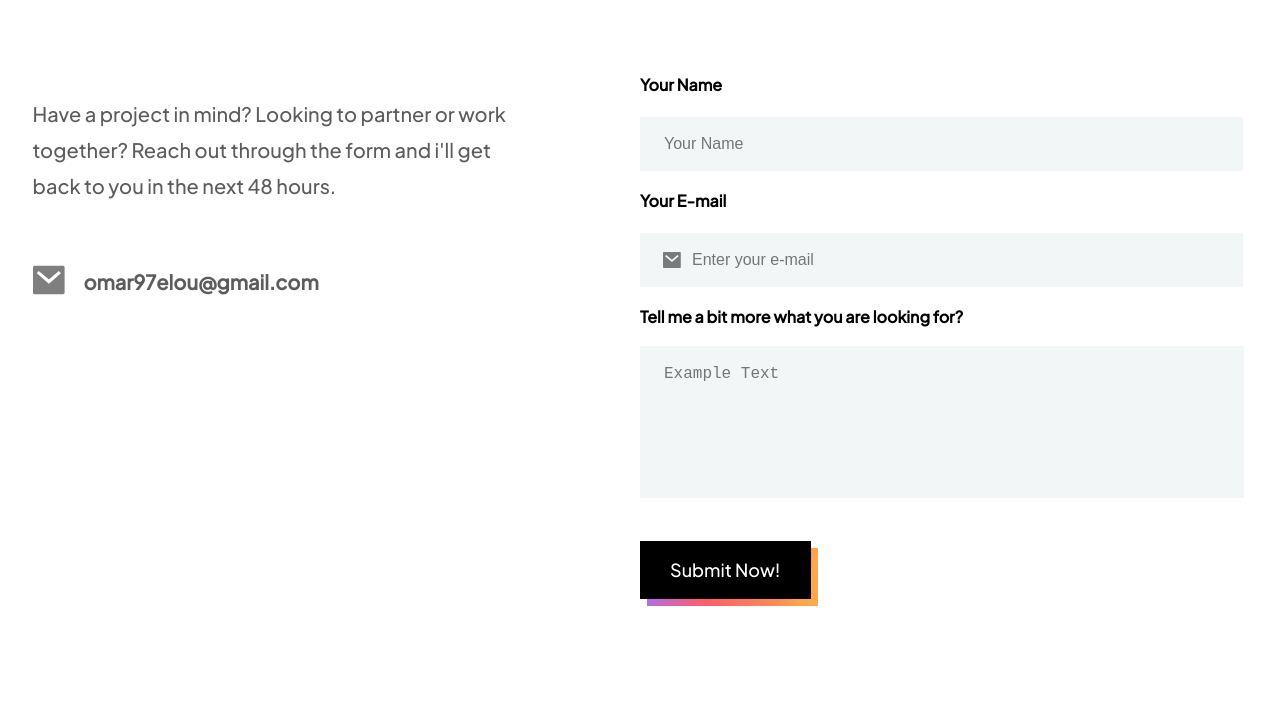
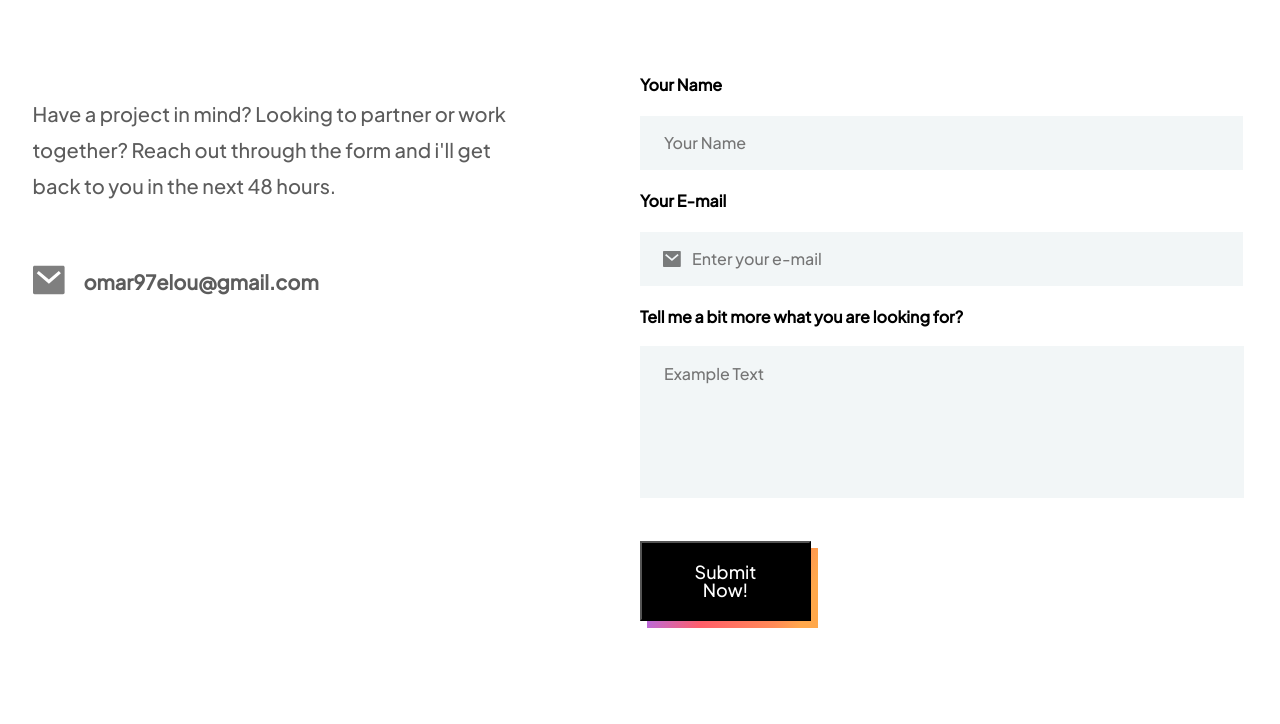
Before and after one commit to Elouarz/Professional-Portfolio, a plain HTML site: page index.html in a window 1280 px wide. Shown: the part 2976-3700 px from the top of the page. Drawn offline with nearby package versions, Linux system fonts and the light colour scheme.

Commit message:
html changes button

```diff
--- a/index.css
+++ b/index.css
@@ -7,6 +7,10 @@ body {
     font-size: 14px;
     line-height: 20px;
     margin: 0px;
+}
+
+*{
+    font-family: 'Plus Jakarta Sans', sans-serif;
 }
 
 .side-menu {
--- a/index.html
+++ b/index.html
@@ -246,7 +246,9 @@
                 </div>
             </div>
             <div class="contact-width contact-marg-top contact-height">
+                <form name="contact" method="POST" data-netlify="true">
                     <div class="flex">
+
                         <div>
                             <label for="name" class="form-label">Your Name</label><br>
                             <input type="text" class="first-input more-details input-marg" placeholder="Your Name">
@@ -281,7 +283,7 @@
                         <div class="submit-button">
                             <a class="button" href="contact">
                                 <div class="button-up">
-                                <div class="button-text">Submit Now!</div>
+                                    <button type="submit" class="button-text">Submit Now!</button>
                                 </div>
                                 <div>
                                     <div class="button-down"></div>
@@ -289,6 +291,7 @@
                             </a>
                         </div>
                     </div>
+                </form>
             </div>
         </div>
     </section>
```
Lines whose indentation alone changed are shown as unchanged.
